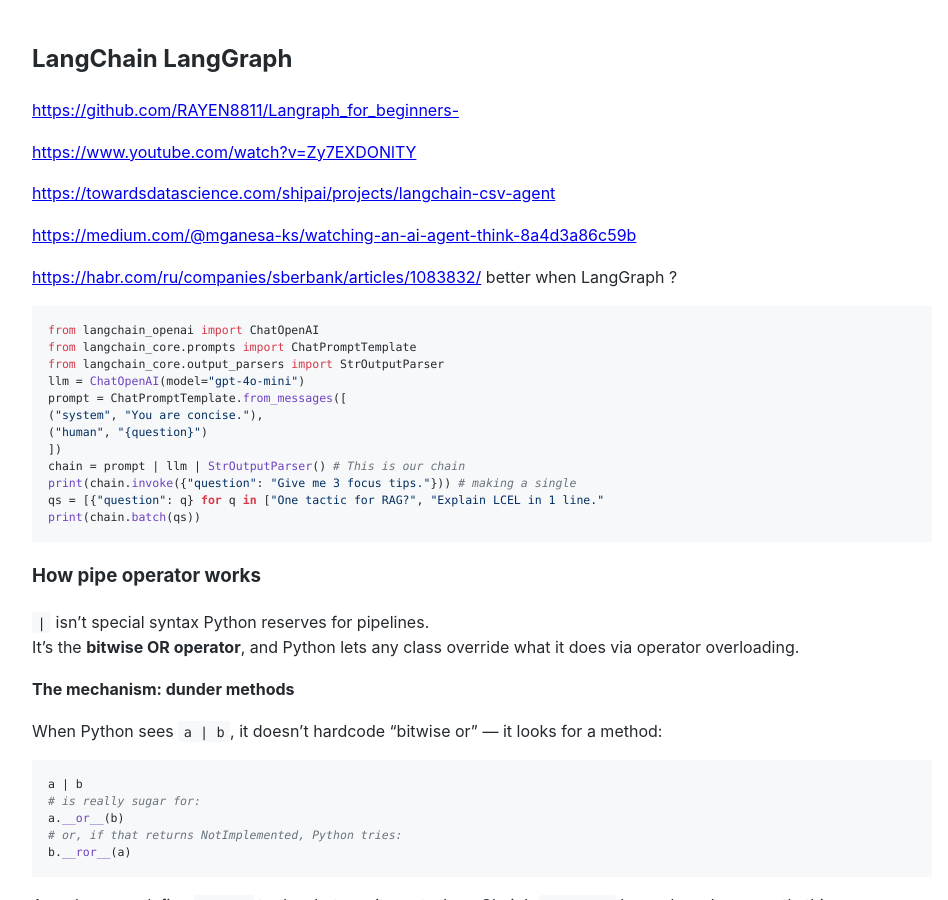
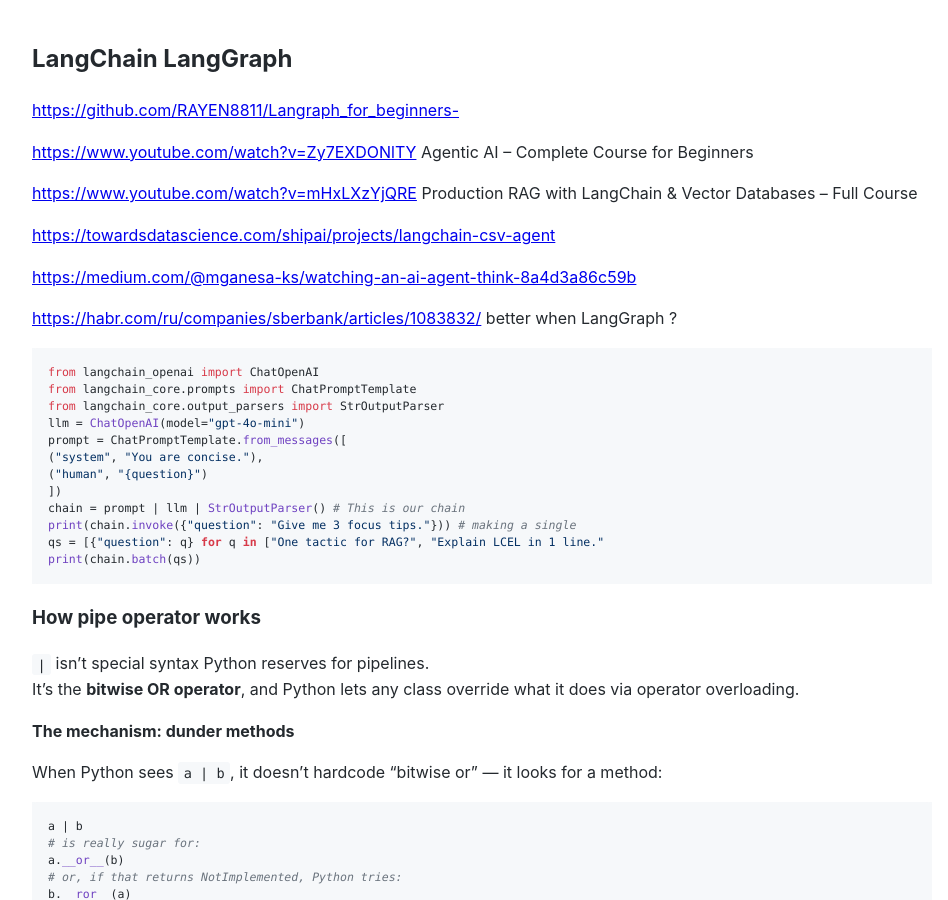
Before and after one commit to Michael-Lubinsky/michael-lubinsky.github.com, a Jekyll site: the page built from ml/langchain.md, in a window 1280 px wide and 900 px high. Shown: the whole window, without its empty margins (158-1106 px from the left). Built offline with Jekyll 4.4.1, drawn with Linux system fonts in a browser that asks for light colours; our own code applies the rules of GitHub Pages for plain Markdown files.

Commit message:
Update LangChain documentation with new resource links
Added links to additional resources and courses related to LangChain.

```diff
--- a/ml/langchain.md
+++ b/ml/langchain.md
@@ -3,6 +3,10 @@
 <https://github.com/RAYEN8811/Langraph_for_beginners->
 
 <https://www.youtube.com/watch?v=Zy7EXDONlTY>
+Agentic AI – Complete Course for Beginners
+
+<https://www.youtube.com/watch?v=mHxLXzYjQRE>
+Production RAG with LangChain & Vector Databases – Full Course
 
 <https://towardsdatascience.com/shipai/projects/langchain-csv-agent>
 
```
